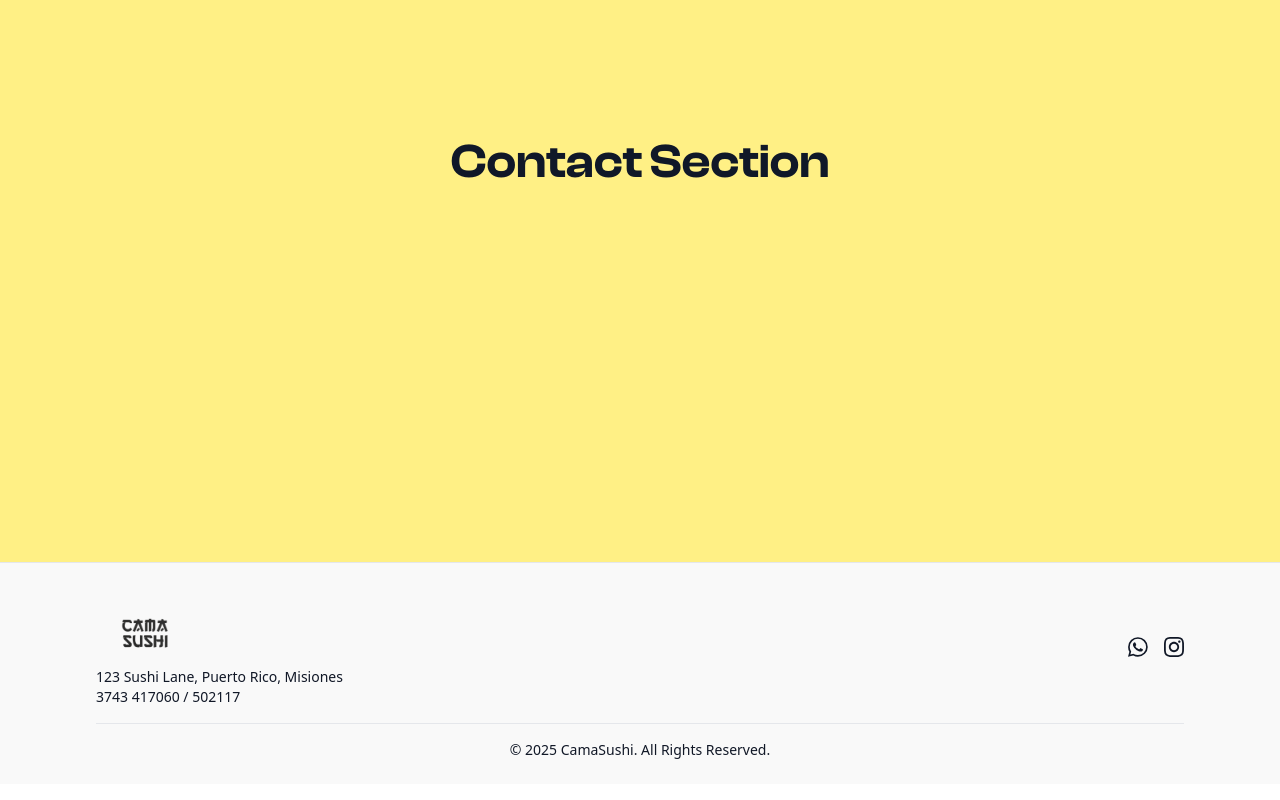
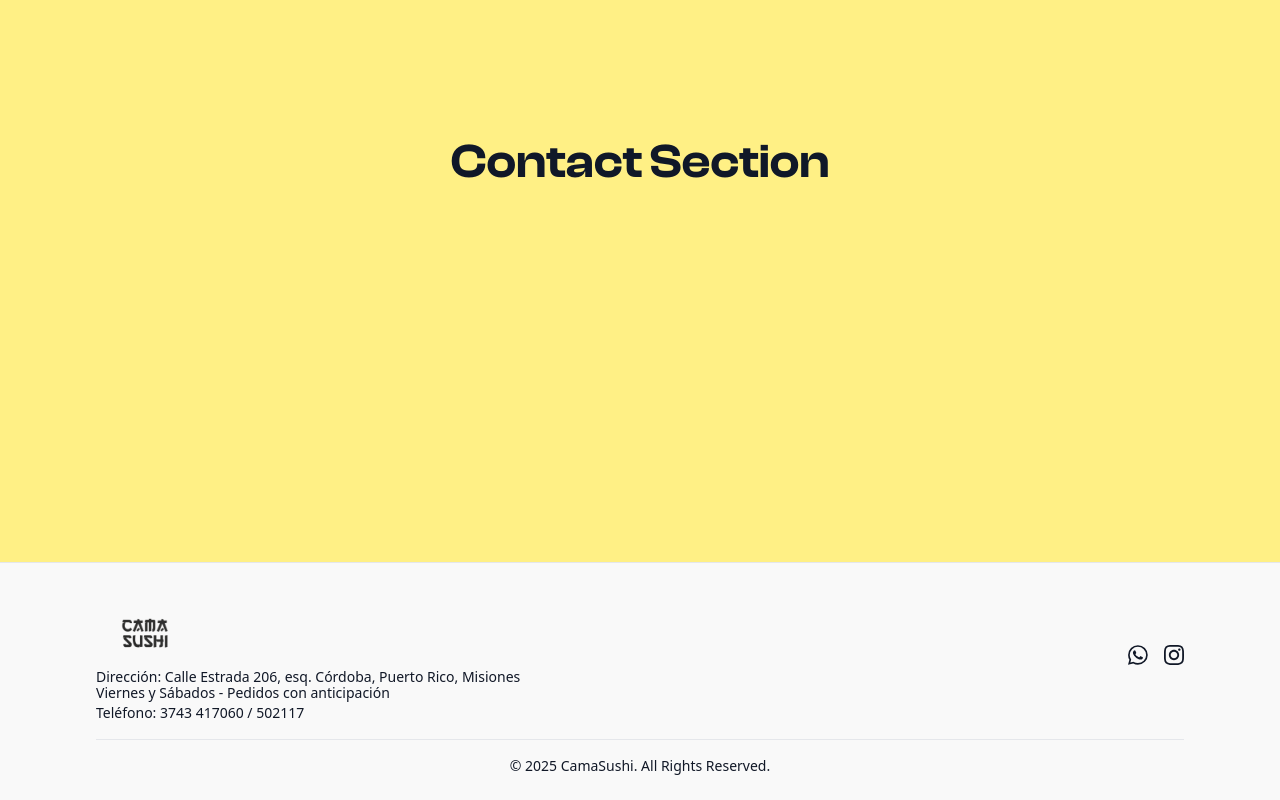
Before and after one commit to somoscomarcalabs/camasushi, a Next.js app: page / in a window 1280 px wide. Shown: the part 2638-3438 px from the top of the page. Built offline with nearby package versions, Linux system fonts and the light colour scheme; a web font is replaced by a local one.

Commit message:
more info added

```diff
--- a/src/app/components/Footer.tsx
+++ b/src/app/components/Footer.tsx
@@ -18,8 +18,9 @@ export default function Footer() {
                   priority={false}
                 />
               </div>
-              <p className="text-sm text-muted-foreground mt-[-0.25rem]">123 Sushi Lane, Puerto Rico, Misiones</p>
-              <p className="text-sm text-muted-foreground">3743 417060 / 502117</p>
+              <p className="text-sm text-muted-foreground mt-[-0.25rem]">Dirección: Calle Estrada 206, esq. Córdoba, Puerto Rico, Misiones</p>
+              <p className="text-sm text-muted-foreground mt-[-0.25rem]">Viernes y Sábados - Pedidos con anticipación</p>
+              <p className="text-sm text-muted-foreground">Teléfono: 3743 417060 / 502117</p>
             </div>
           </div>
           <div className="flex gap-4 items-center">
```
